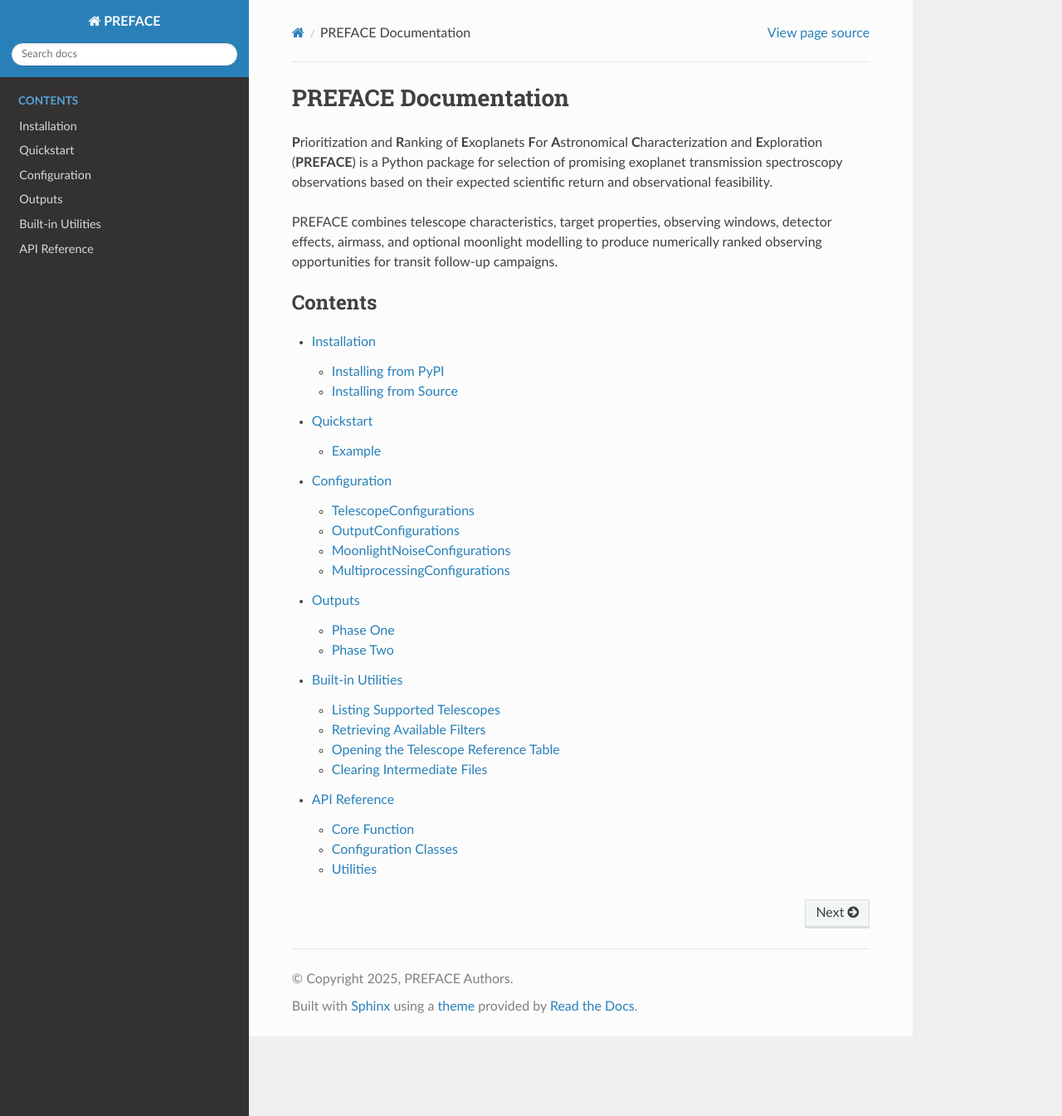
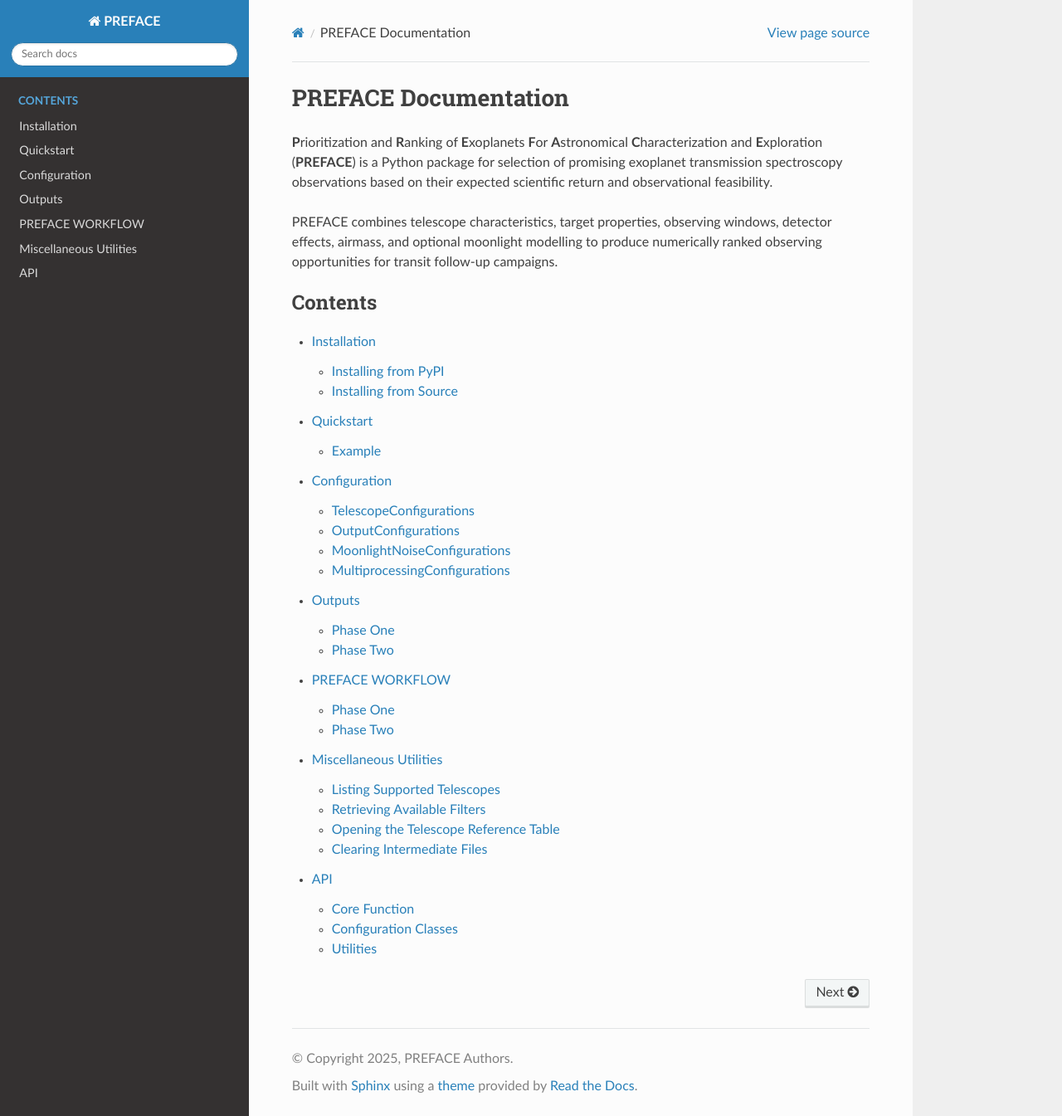
Before and after one commit to chatdanai-s/PREFACE-v2, a Sphinx documentation site: the page built from docs/index.rst, in a window 1280 px wide and 1345 px high. Shown: the whole window at 83% size. Built offline with Sphinx 7.4.7 and the Read the Docs theme 3.1.0, drawn with Linux system fonts in a browser that asks for light colours.

Commit message:
Small draft append

```diff
--- a/docs/api.rst
+++ b/docs/api.rst
@@ -1,4 +1,4 @@
-API Reference
+API
 =============
 
 Core Function
--- a/docs/index.rst
+++ b/docs/index.rst
@@ -18,5 +18,6 @@ ranked observing opportunities for transit follow-up campaigns.
    quickstart
    configuration
    outputs
+   workflow
    utilities
    api
--- a/docs/utilities.rst
+++ b/docs/utilities.rst
@@ -1,4 +1,4 @@
-Built-in Utilities
+Miscellaneous Utilities
 ==================
 
 PREFACE ships with several convenience utilities for inspecting supported
--- /dev/null
+++ b/docs/workflow.rst
@@ -0,0 +1,9 @@
+==================
+PREFACE WORKFLOW
+==================
+
+Phase One
+==================
+
+Phase Two
+==================
```
Also changed, not shown: README.md (+2 -2 lines).
